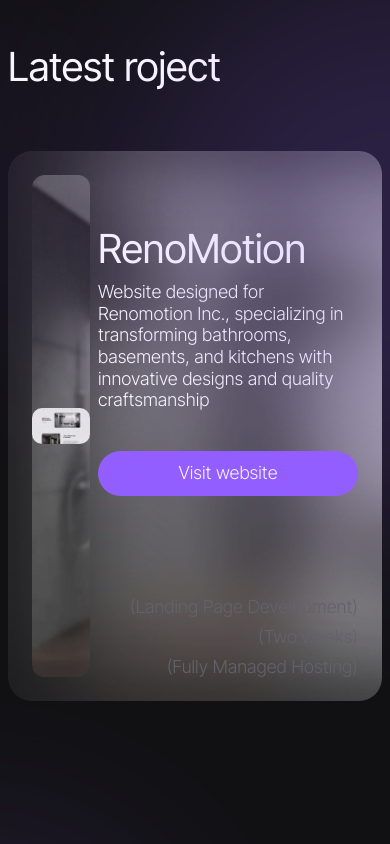
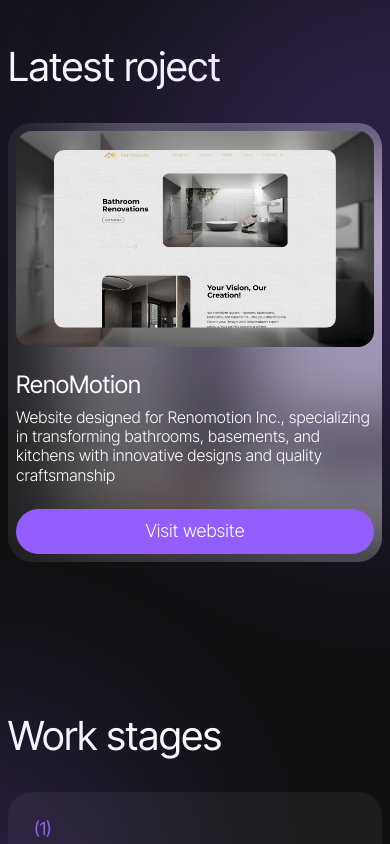
Before and after one commit to igor-mlv/mlv.agency, a Next.js app: page / in a window 390 px wide. Shown: the part 2000-2844 px from the top of the page. Built offline with nearby package versions, Linux system fonts and the light colour scheme.

Commit message:
portfolio section is ready and fully responsive

```diff
--- a/src/app/globals.css
+++ b/src/app/globals.css
@@ -19,7 +19,7 @@
 }
 
 h3 {
-  @apply font-interTight md:text-[2.5rem] text-[2.5rem] leading-[120%] text-white
+  @apply font-interTight md:text-[2.5rem] text-[1.5rem] leading-[120%] text-white
 }
 
 h4 {
--- a/src/components/sections/Portfolio/PortfolioSection.tsx
+++ b/src/components/sections/Portfolio/PortfolioSection.tsx
@@ -7,38 +7,38 @@
     return (
         <section id="portfolio" className="flex flex-col mt-[150px] px-2">
             <h2>{portfolioSection.title}</h2>
-            <div className="relative w-full flex justify-between bg-[url('/assets/portfolioSection/ContainerBG.png')] bg-cover rounded-[23px] mt-[60px] p-[24px]">
-                <div className="w-full max-w-[820px] h-[502px] flex justify-center items-center bg-[url('/assets/portfolioSection/PhotoBG.png')] bg-cover rounded-[12px]">
+            <div className="relative w-full flex md:flex-row flex-col md:justify-between justify-center bg-[url('/assets/portfolioSection/ContainerBG.png')] bg-cover rounded-[24px] md:mt-[60px] mt-[32px] md:p-[24px] p-[8px]">
+                <div className="w-full max-w-[820px] md:h-[502px] h-[216px] flex justify-center items-center bg-[url('/assets/portfolioSection/PhotoBG.png')] bg-cover md:rounded-[24px] rounded-[16px] z-10">
                     <Image
                         width={532}
                         height={336}
                         src={portfolioSection.project.portfolioImgUrl}
                         alt="Portfolio For Ottawa construction company"
-                        className="rounded-[10px]"
+                        className="rounded-[10px] md:w-[532px] w-[282px]"
                         unoptimized />
                 </div>
 
-                <div className="w-full max-w-[360px] flex flex-col justify-between ml-2">
-                    <div className="pt-[50px]">
+                <div className="w-full max-w-[360px] flex flex-col md:justify-between md:ml-2 z-10">
+                    <div className="md:pt-[50px] pt-[24px] ">
                         <h3>{portfolioSection.project.title}</h3>
-                        <p className="text-[18px] pt-[8px]">{portfolioSection.project.paragraph}</p>
+                        <p className="md:text-[18px] text-[16px] pt-[8px]">{portfolioSection.project.paragraph}</p>
                         <Link href={portfolioSection.project.btnUrl} target="_blank" rel="noopener noreferrer">
                             <Button
                                 variant="default"
-                                className="bg-violet w-[260px] h-[45px] px-[60px] py-2 my-[40px] rounded-[55px] z-10 hover:border-[2px] border-violet transition duration-500 button">
+                                className="bg-violet md:w-[260px] w-full h-[45px] md:px-[60px] py-2 md:mt-[40px] mt-[24px] rounded-[55px] z-10 hover:border-[2px] border-violet transition duration-500 button">
                                 {portfolioSection.project.btnText}
                             </Button>
                         </Link>
                     </div>
 
-                    <div className="flex flex-col">
+                    <div className="md:flex hidden  flex-col z-10">
                         {portfolioSection.project.description.map((item, index) => (
                             <p key={index} className="text-[18px] text-[#63626B] text-right mt-[8px]">{item.text}</p>
                         ))}
                     </div>
                 </div>
 
-                <div className=" absolute w-[570px] h-[570px] top-[-200px] right-[-300px] opacity-20 bg-violet rounded-full blur-[100px]" />
+                <div className=" absolute w-[570px] h-[570px] top-[-200px] right-[-300px] opacity-20 bg-violet rounded-full blur-[100px] z-0" />
 
                 <div className=" absolute top-[-300px] left-[-400px] ">
                     <Image
--- a/src/components/sections/Services/ServicesSection.tsx
+++ b/src/components/sections/Services/ServicesSection.tsx
@@ -6,7 +6,7 @@
         <section id="services" className="relative flex flex-col mt-[150px] px-2">
             <h2 className="z-10">{servicesSection.title}</h2>
 
-            <div className="relative mt-[60px] w-full md:h-[650px] h-auto flex justify-center items-center md:flex-row flex-col md:space-x-[24px] md:space-y-0 space-y-[16px] ">
+            <div className="relative md:mt-[60px] mt-[32px] w-full md:h-[650px] h-auto flex justify-center items-center md:flex-row flex-col md:space-x-[24px] md:space-y-0 space-y-[16px] ">
                 {servicesSection.cards.map((card) => (
                     <div key={card.id} className="group relative md:w-[410px] w-full md:h-[590px] h-auto md:hover:h-[645px] md:px-[20px] md:py-[40px] p-[24px] bg-[#FAF6F6] bg-opacity-[5%] rounded-[24px] border-gray border-[2px] border-opacity-0 hover:border-opacity-100 transition-all duration-1000">
 
--- a/src/components/sections/Subscription/SubscriptionSection.tsx
+++ b/src/components/sections/Subscription/SubscriptionSection.tsx
@@ -5,7 +5,7 @@
         <section id="subscription" className="relative flex flex-col mt-[150px] px-2">
             <div className="relative mt-[60px] w-full flex justify-center items-center flex-col md:space-y-[16px] space-y-[100px] ">
                 {subscriptionSection.map((card) => (
-                    <div className="w-full flex md:flex-row flex-col items-center justify-between md:px-[24px] md:py-[16px] md:bg-[#FAF6F6] md:bg-opacity-[5%] md:rounded-[24px] md:space-y-0 space-y-[24px]">
+                    <div key={card.id} className="w-full flex md:flex-row flex-col items-center justify-between md:px-[24px] md:py-[16px] md:bg-[#FAF6F6] md:bg-opacity-[5%] md:rounded-[24px] md:space-y-0 space-y-[24px]">
                         <div className="flex justify-center items-center">
                             <div className="flex items-baseline w-[180px]">
                                 <p className="md:text-[2.5rem] text-[2rem]">{card.price}</p>
--- a/src/components/sections/WorkStages/WorkStagesSection.tsx
+++ b/src/components/sections/WorkStages/WorkStagesSection.tsx
@@ -5,7 +5,7 @@
     return (
         <section id="portfolio" className="relative flex flex-col mt-[150px] px-2">
             <h2>{workStagesSection.title}</h2>
-            <div className="w-full flex flex-col mt-[60px] md:space-y-[40px] space-y-[16px]">
+            <div className="w-full flex flex-col md:mt-[60px] mt-[32px] md:space-y-[40px] space-y-[16px]">
                 <div className="w-full flex md:flex-row flex-col justify-start md:space-x-[240px] md:space-y-[0px] space-y-[16px]">
                     {workStagesSection.stages.slice(0, 2).map((item) => (
                         workStagesCard(item)
```
